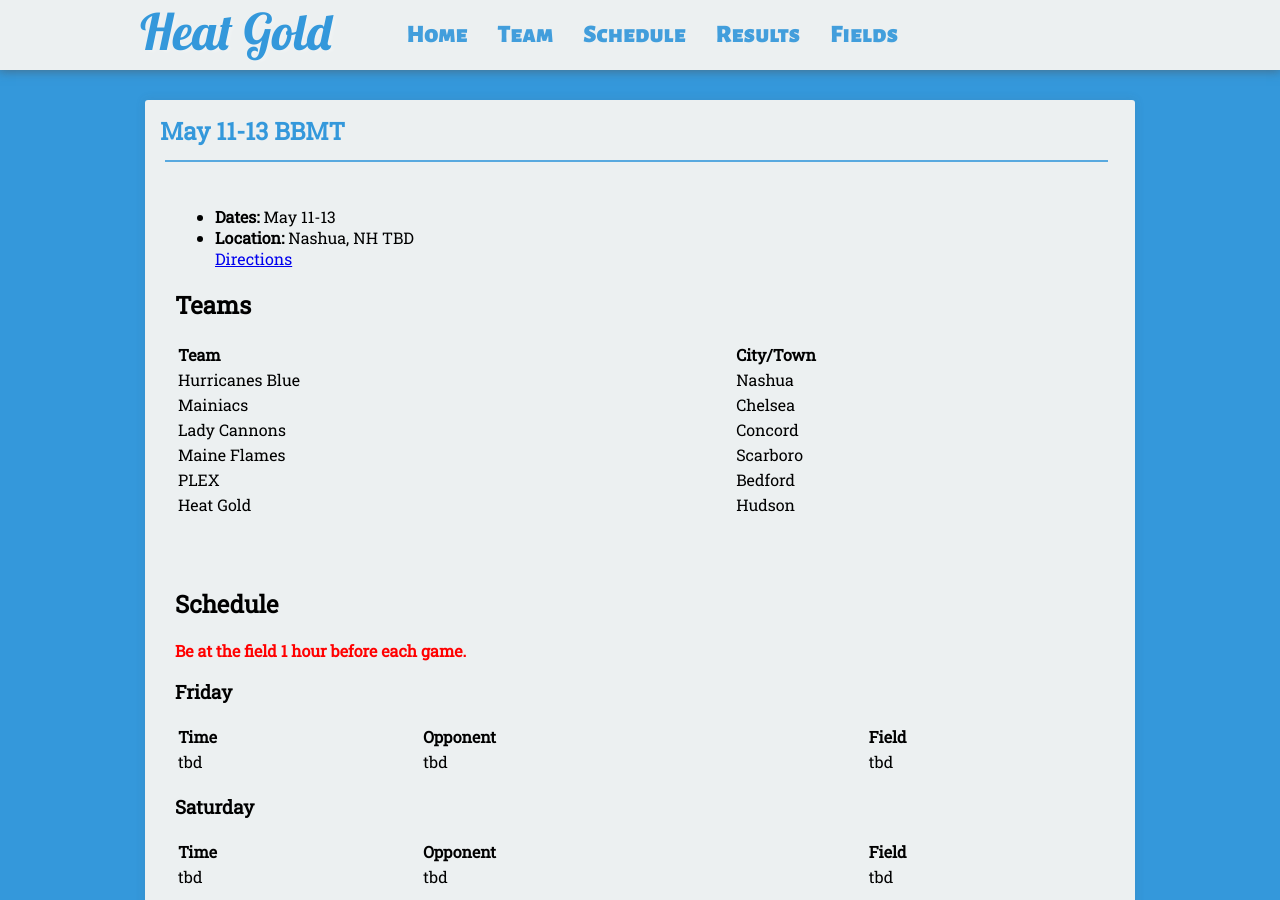
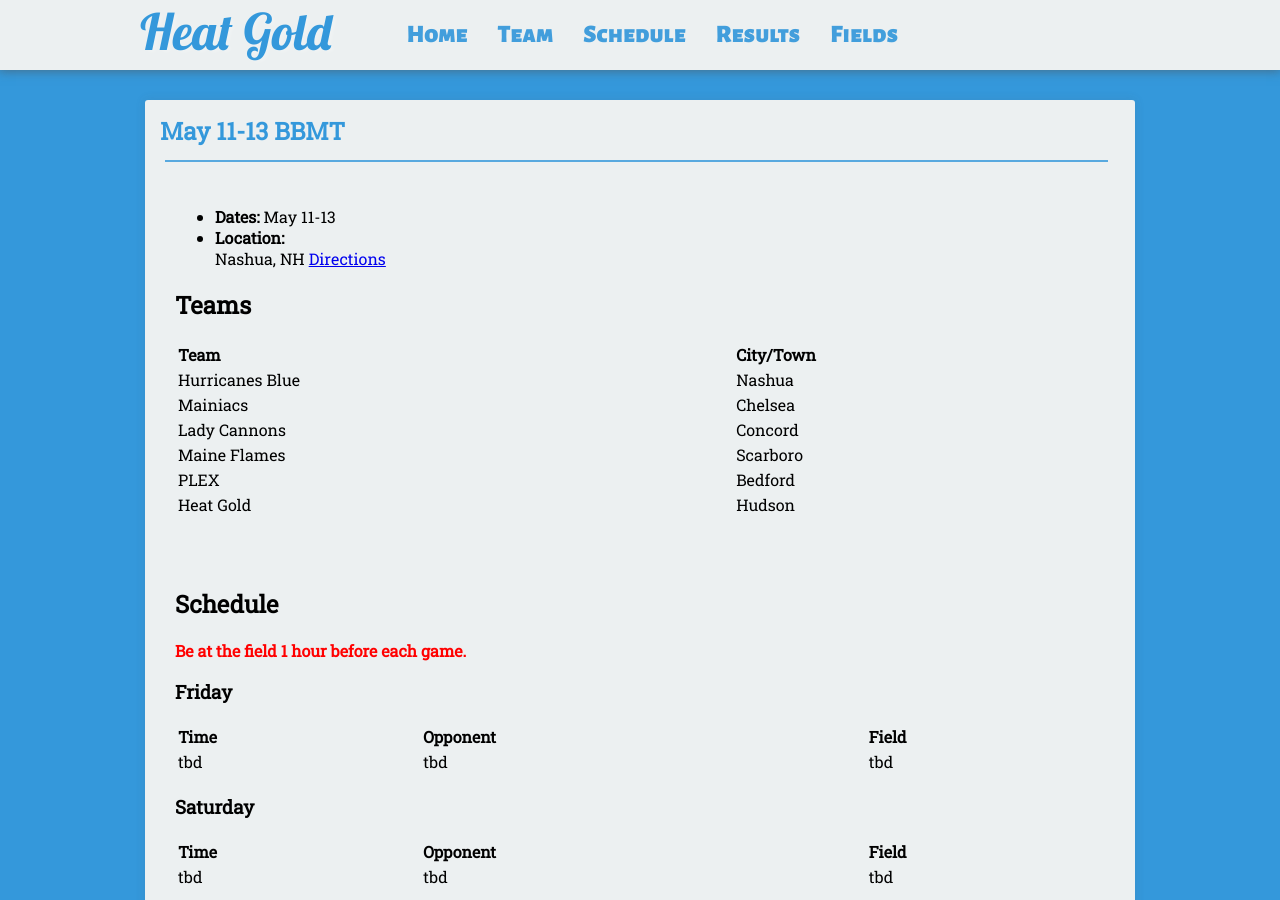
Before and after one commit to seanmerrow/ecf, a Jekyll site: the page built from _posts/2018-08-20-May-11-BBMT.md, in a window 1280 px wide and 900 px high. Built offline with Jekyll 4.4.1, drawn with Linux system fonts in a browser that asks for light colours; nearby versions of some CDN libraries.

Commit message:
Update 2018-08-20-May-11-BBMT.md

```diff
--- a/_posts/2018-08-20-May-11-BBMT.md
+++ b/_posts/2018-08-20-May-11-BBMT.md
@@ -9,8 +9,8 @@ category:
 - tournament
 ---
 * **Dates:** May 11-13
-* **Location:**  Nashua, NH
-TBD
+* **Location:**
+Nashua, NH
 [Directions](https://seanmerrow.github.io/heatgold/fields/tbd)
 
 ## Teams
```
